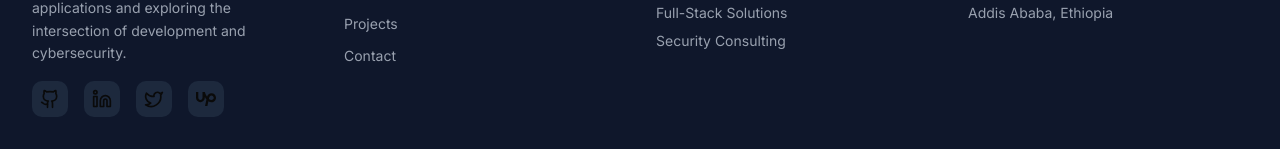
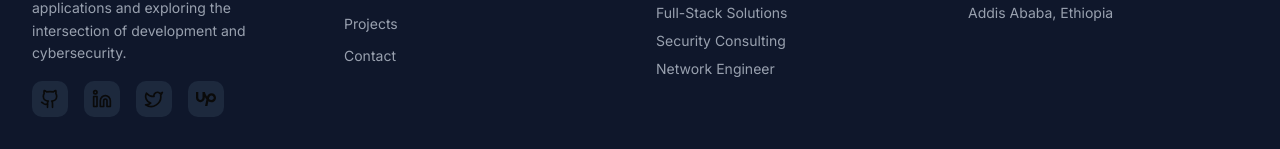
Before and after one commit to Asmamaw-cloud/portfolio, a Next.js app: page / in a window 1280 px wide. Shown: the part 6229-6378 px from the top of the page. Built offline with nearby package versions, Linux system fonts and the light colour scheme.

Commit message:
modification for some for user friendliness

```diff
--- a/src/app/components/footer.tsx
+++ b/src/app/components/footer.tsx
@@ -41,6 +41,7 @@ const Footer = () => {
     "Backend Development",
     "Full-Stack Solutions",
     "Security Consulting",
+    "Network Engineer"
   ];
 
   return (
--- a/src/app/components/navigation.tsx
+++ b/src/app/components/navigation.tsx
@@ -50,7 +50,7 @@ const Navigation = () => {
               <button
                 key={item.id}
                 onClick={() => scrollToSection(item.id)}
-                className="text-gray-300 hover:text-purple-400 transition-colors duration-200 font-medium"
+                className="text-gray-300 hover:text-purple-400 transition-colors duration-200 font-medium cursor-pointer"
               >
                 {item.name}
               </button>
```
